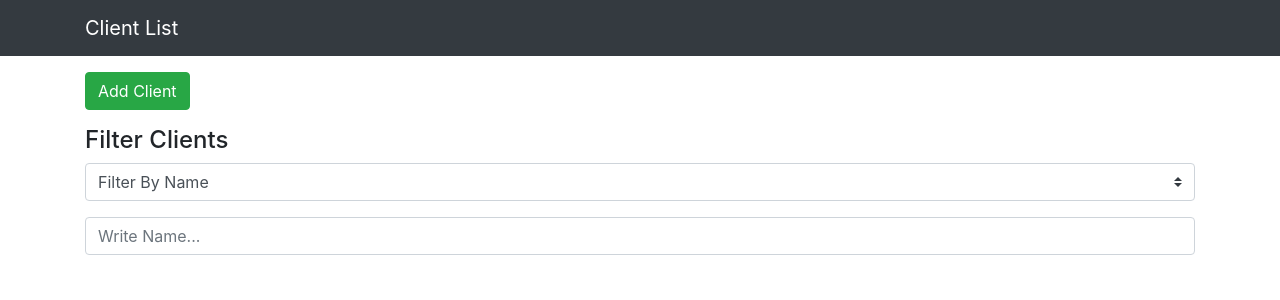
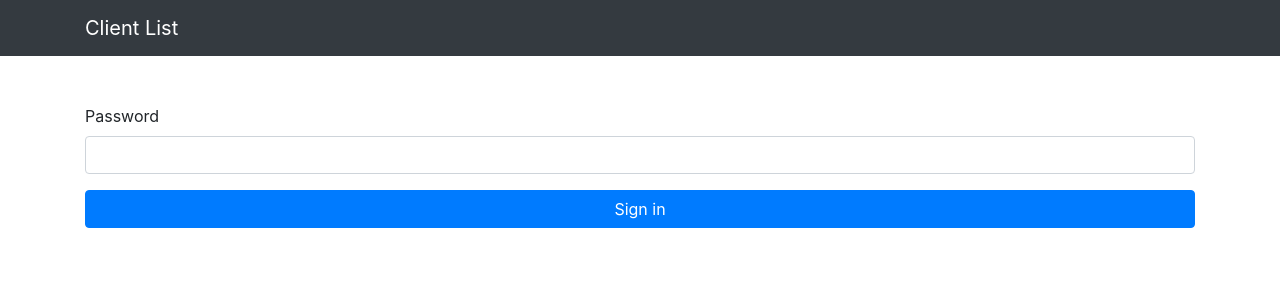
Before and after one commit to rhen99/jbk-client-list, a Vue app: page /login in a window 1280 px wide. Shown: the top 300 px of the page. Built offline with nearby package versions, Linux system fonts and the light colour scheme; no server answers; the database is empty.

Commit message:
sign in page created

```diff
--- a/src/components/Login.vue
+++ b/src/components/Login.vue
@@ -1,11 +1,24 @@
 <template>
-  <b-container class="mt-3"> </b-container>
+  <b-container class="mt-5">
+    <b-form>
+      <b-form-group label="Password" label-for="password">
+        <b-form-input type="password" id="password"></b-form-input>
+      </b-form-group>
+      <b-button type="submit" block variant="primary">Sign in</b-button>
+    </b-form>
+  </b-container>
 </template>
 
 <script>
-export default {
-  name: "Login",
-};
+  export default {
+    name: "Login",
+    data() {
+      return {
+        email: null,
+        password: null
+      };
+    }
+  };
 </script>
 
 <style></style>
--- a/src/router/index.js
+++ b/src/router/index.js
@@ -1,15 +1,22 @@
 import Vue from "vue";
 import Router from "vue-router";
 import ClientList from "../components/ClientList";
+import Login from "../components/Login";
 
 Vue.use(Router);
 
 export default new Router({
+  mode: "history",
   routes: [
     {
       path: "/",
       name: "client-list",
       component: ClientList,
     },
+    {
+      path: "/login",
+      name: "login",
+      component: Login,
+    },
   ],
 });
```
